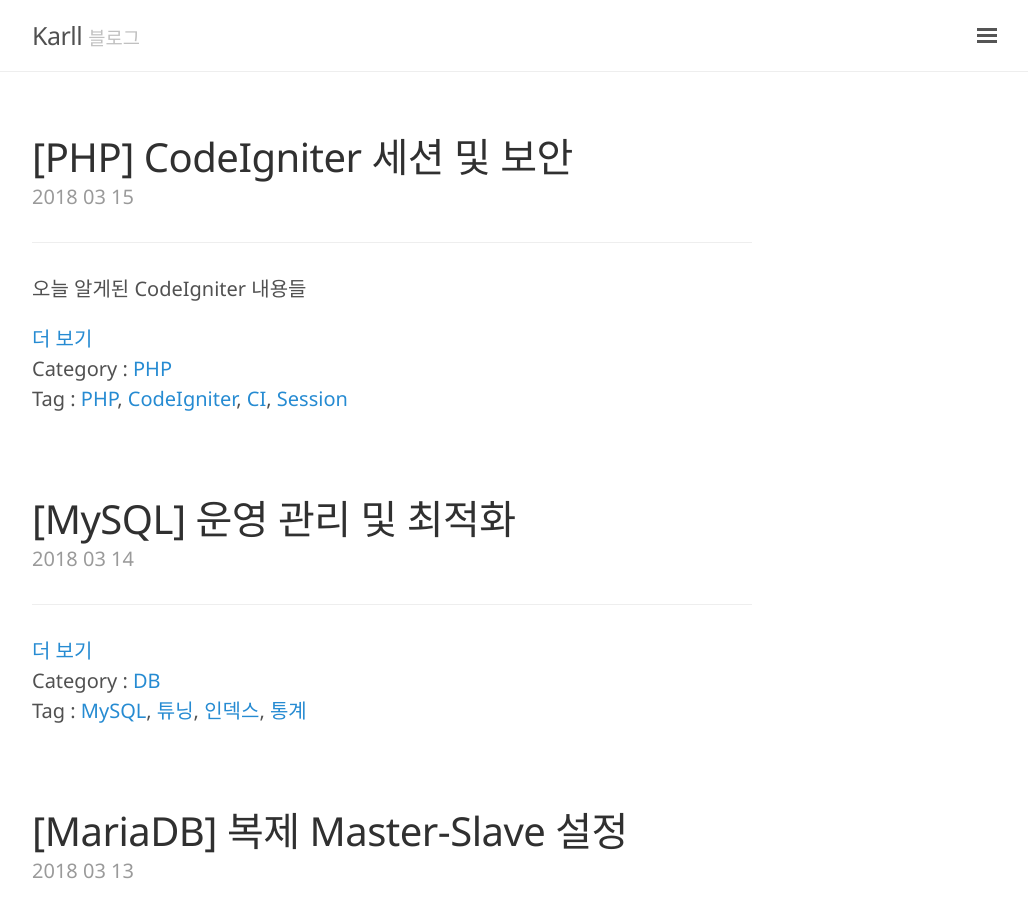
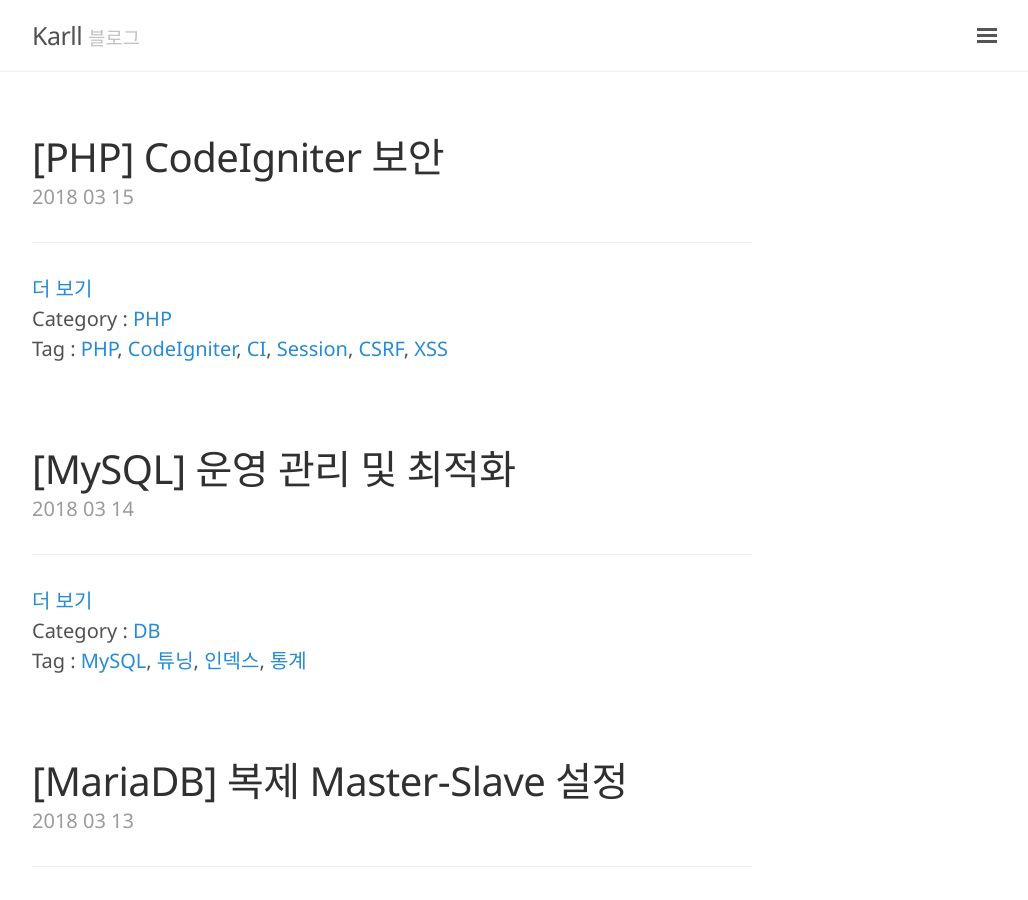
Before and after one commit to Kor-Karll/Kor-Karll.github.io, a Jekyll site: the page built from index.html, in a window 1280 px wide and 900 px high. Shown: the whole window, without its empty margins (248-1276 px from the left). Built offline with Jekyll 4.4.1, drawn with Linux system fonts in a browser that asks for light colours; the list of posts is cut into pages by our own code; some of the changed lines change nothing that is shown.

Commit message:
[PHP] CodeIgniter 보안

````diff
--- a/_posts/2018-03-15-PHP-CI-General.md
+++ b/_posts/2018-03-15-PHP-CI-General.md
@@ -1,12 +1,14 @@
 ---
 layout: post
-title: "[PHP] CodeIgniter 세션 및 보안"
+title: "[PHP] CodeIgniter 보안"
 category: PHP
 tags:
 - PHP
 - CodeIgniter
 - CI
 - Session
+- CSRF
+- XSS
 
 lastmod : 2018-03-15 16:10:00
 sitemap :
@@ -15,7 +17,7 @@
 ---
 
 ***
-오늘 알게된 CodeIgniter 내용들
+
 <!--미리보기-->
 ### CI 에서 자체적으로 제공하는 보안 기능
 
@@ -44,8 +46,53 @@
 
 * CSRF 방어
 
-```PHP
+    - config.php 설정 변경
 
-```
+    ```PHP
+    ../application/config/config.php
+    $config['csrf_protection'] = TRUE
+    # 사용함으로 바꿈
+    $config['csrf_token_name'] = 'csrf_token';
+    # csrf 토큰 이름을 지정한다
+    ```
 
-작성중
+    - 컨트롤러 및 뷰
+    ```PHP
+    // 컨트롤러
+    function __construct()
+    {
+        parent::__construct();
+        $this->load->helper('form');
+        # form 헬퍼를 로드한다
+    }
+
+
+    // 뷰
+    <?php
+        $attr = Array('class' => 'form-horizontal', 'id' => 'test_write');
+        echo form_open('test/write');
+        # 위와같이 from_open 함수를 쓰면
+        # <form class='form-horizontal' id='test_write' action=''>
+        #   <input type='hidden' name='csrf_token value='7b806c7db763cf0d95018b99e855a8ad'>
+        # 를 리턴 한다
+    ?>
+    <fieldset>
+        <legend>테스트</legend>
+        <div class='control-group'>
+            <label class='control-label' for='test_input'>입력값</label>
+            <div class='controls'>
+                <input type='text' id='test_input'>
+            </div>
+        </div>
+     .
+     .
+     .
+    ```
+
+    - form_open을 사용하지 않을경우
+    ```PHP
+        $data['csrf_token'] = $this->security->get_csrf_hash();
+        $this->load->view('test/write', $data);
+        # get_csrf_hash 함수를 사용하여 csrf_token 값을 받아오고
+        # 뷰 영역으로 데이터를 넘겨 처리할수 있다
+    ```
````
